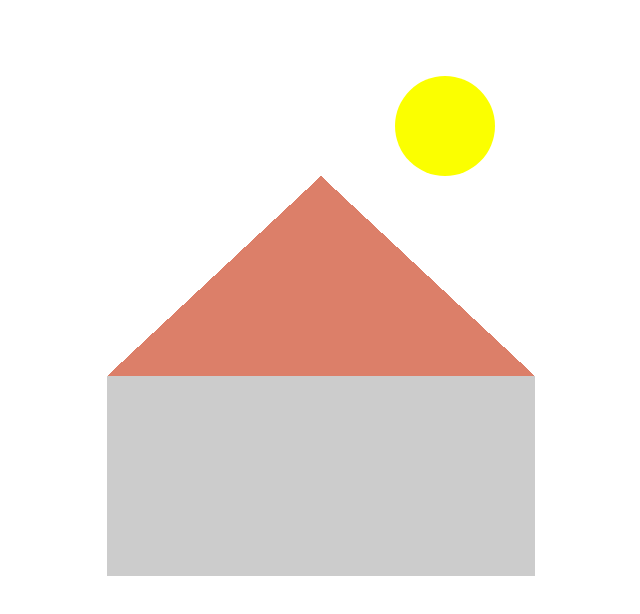
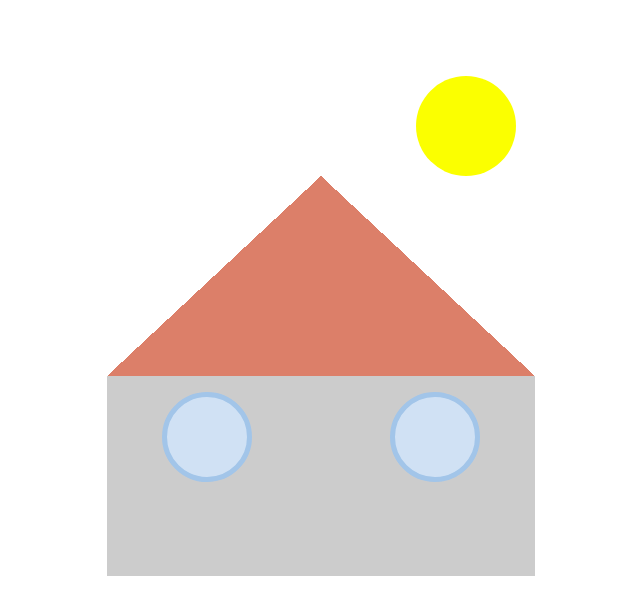
Before and after one commit to ElenaDo/cookie-house, a Vue app: page / in a window 1280 px wide. Shown: the top 614 px of the page, without its empty margins (319-959 px from the left). Built offline with nearby package versions, Linux system fonts and the light colour scheme.

Commit message:
windows added

```diff
--- a/src/App.vue
+++ b/src/App.vue
@@ -2,9 +2,9 @@
   <div id="app">
     <b-container fluid="sm">
       <div class="house-container mx-auto">
-        <b-row align-h="end" class="mr-3">
+        <b-row align-h="end">
           <b-col cols="4">
-            <div id="sun" class="rounded-circle mt-3 mr-3"></div>
+            <div id="sun" class="rounded-circle mt-3"></div>
           </b-col>
         </b-row>
         <b-row class="d-flex justify-content-center mx-0">
@@ -16,6 +16,12 @@
         </b-row>
         <b-row class="mx-0">
           <div id="house-base" class="mx-auto">
+            <b-row>
+              <b-col v-for="(i, index) in 2" :key="index">
+                <div class="window rounded-circle mt-3">
+                </div>
+              </b-col>
+            </b-row>
           </div>
         </b-row>
       </div>
@@ -78,4 +84,13 @@ export default {
   height: 200px;
   background-color: #cccccc;
 }
+.window {
+  display: inline-block;
+  width: 90px;
+  height: 90px;
+  border: 5px solid #a2c5e9;
+  background-color: #d0e1f4;
+  transition: background-color 0.5s ease;
+  z-index: 50;
+}
 </style>
```
